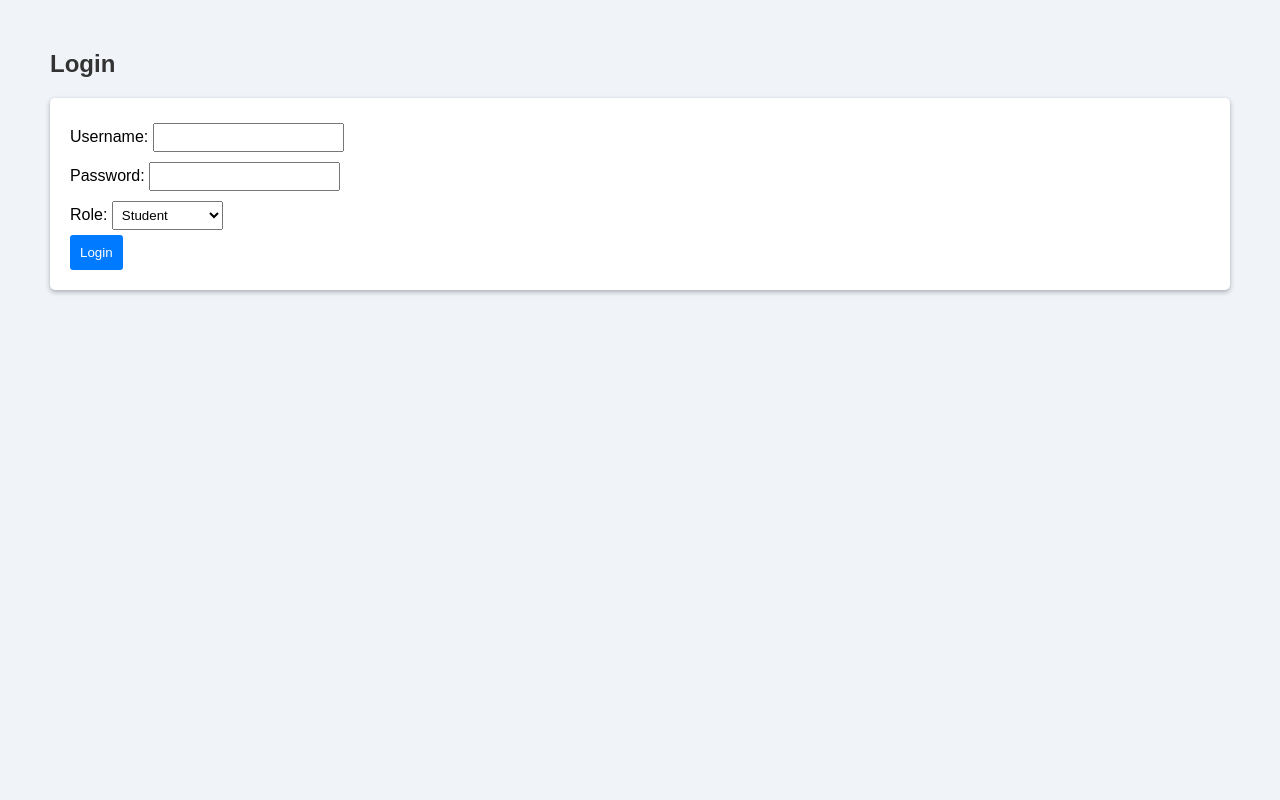
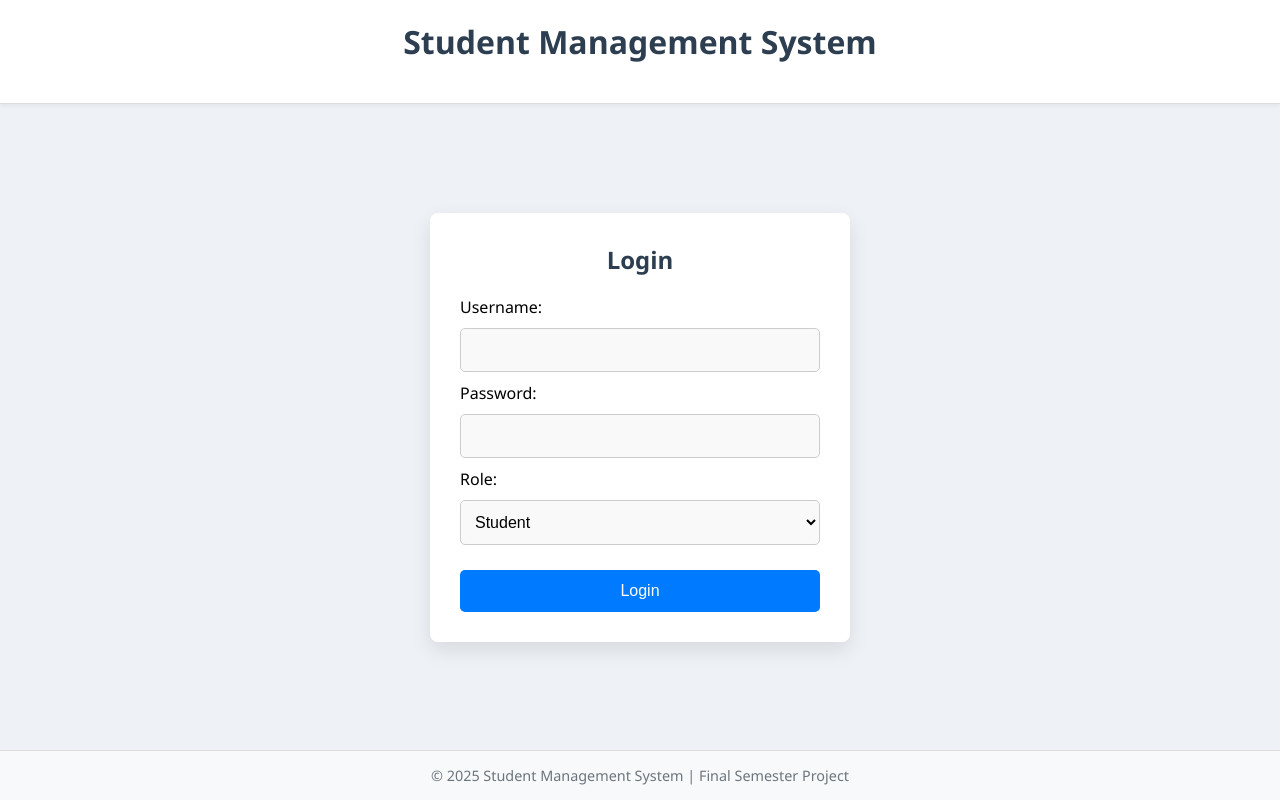
Before and after one commit to kishori-sharan/sms, a FastAPI app: page / in a window 1280 px wide. Run offline with FastAPI, Linux system fonts and the light colour scheme.

Commit message:
Initial working code

```diff
--- /dev/null
+++ b/app/__init__.py
@@ -0,0 +1 @@
+# This file marks the 'app' directory as a Python package.
--- a/app/main.py
+++ b/app/main.py
@@ -1,6 +1,8 @@
 from fastapi import FastAPI, Request, Form
 from fastapi.responses import HTMLResponse, RedirectResponse
 from fastapi.templating import Jinja2Templates
+from fastapi.staticfiles import StaticFiles
+
 import mysql.connector
 import hashlib
 import os
@@ -11,6 +13,9 @@ load_dotenv()  # Load database credentials from .env file
 
 app = FastAPI()
 BASE_DIR = Path(__file__).resolve().parent
+
+# 1. Mount static/ with name="static"
+app.mount("/static", StaticFiles(directory=str(BASE_DIR / "static")), name="static")
 templates = Jinja2Templates(directory=str(BASE_DIR / "templates"))
 
 def get_db_connection():
--- a/app/static/style.css
+++ b/app/static/style.css
@@ -1,28 +1,103 @@
+/* Reset */
+* {
+    box-sizing: border-box;
+    margin: 0;
+    padding: 0;
+}
+
+html, body {
+    height: 100%;
+    font-family: 'Segoe UI', Tahoma, Geneva, Verdana, sans-serif;
+    background-color: #eef2f7;
+}
+
+/* Layout wrapper */
 body {
-    font-family: Arial, sans-serif;
-    background-color: #f0f4f9;
-    margin: 50px;
+    display: flex;
+    flex-direction: column;
 }
+
+/* Header */
+header {
+    background-color: #ffffff;   /* white for max contrast */
+    color: #2c3e50;              /* dark slate for text */
+    padding: 20px;
+    text-align: center;
+    border-bottom: 1px solid #ddd;
+    box-shadow: 0 2px 4px rgba(0,0,0,0.05);
+}
+
+/* Main content */
+main {
+    flex: 1;
+    display: flex;
+    justify-content: center;
+    align-items: center;
+    padding: 20px;
+}
+
+/* Footer */
+footer {
+    background-color: #f8f9fa;   /* very light gray */
+    color: #6c757d;              /* muted gray text */
+    text-align: center;
+    padding: 15px;
+    font-size: 0.9em;
+    border-top: 1px solid #ddd;
+}
+
+/* Form container */
+.container {
+    width: 100%;
+    max-width: 420px;
+    background-color: white;
+    padding: 30px;
+    border-radius: 8px;
+    box-shadow: 0 8px 20px rgba(0,0,0,0.1);
+}
+
+/* Headings */
 h1, h2 {
-    color: #333;
+    text-align: center;
+    color: #2c3e50;  /* match header text color */
+    margin-bottom: 20px;
 }
-form {
-    background-color: #fff;
-    padding: 20px;
+
+/* Inputs and selects */
+input[type="text"],
+input[type="password"],
+select {
+    width: 100%;
+    padding: 12px 10px;
+    margin: 10px 0;
+    border: 1px solid #ccc;
     border-radius: 5px;
-    box-shadow: 0 2px 5px rgba(0,0,0,0.3);
+    font-size: 1em;
+    background-color: #f9f9f9;
+    transition: border-color 0.2s;
 }
-input, select {
-    padding: 5px;
-    margin: 5px 0;
+
+input[type="text"]:focus,
+input[type="password"]:focus,
+select:focus {
+    border-color: #007bff;
+    outline: none;
 }
+
+/* Button */
 button {
+    width: 100%;
+    padding: 12px;
     background-color: #007bff;
     color: white;
-    padding: 10px;
     border: none;
-    border-radius: 3px;
+    border-radius: 5px;
+    font-size: 1em;
+    cursor: pointer;
+    margin-top: 15px;
+    transition: background-color 0.3s ease;
 }
+
 button:hover {
     background-color: #0056b3;
 }
--- a/app/templates/login.html
+++ b/app/templates/login.html
@@ -1,21 +1,39 @@
 <!DOCTYPE html>
 <html>
 <head>
-    <link rel="stylesheet" href="/static/style.css">
+    <link rel="stylesheet"
+      href="{{ request.url_for('static', path='style.css') }}">
     <title>Login</title>
 </head>
 <body>
+    <header>
+        <h1>Student Management System</h1>
+    </header>
+
+    <main>
+        <div class="container">
             <h2>Login</h2>
             <form action="/login" method="post">
-        Username: <input type="text" name="username"><br>
-        Password: <input type="password" name="password"><br>
-        Role:
+                <label>Username:</label>
+                <input type="text" name="username" required>
+
+                <label>Password:</label>
+                <input type="password" name="password" required>
+
+                <label>Role:</label>
                 <select name="role">
                     <option selected>Student</option>
                     <option>Faculty</option>
                     <option>Administrator</option>
-        </select><br>
+                </select>
+
                 <button type="submit">Login</button>
             </form>
+        </div>
+    </main>
+
+    <footer>
+        &copy; 2025 Student Management System | Final Semester Project
+    </footer>
 </body>
 </html>
```
Also changed, not shown: app/templates/home.html (+16 -3 lines). Lines whose indentation alone changed are shown as unchanged.
